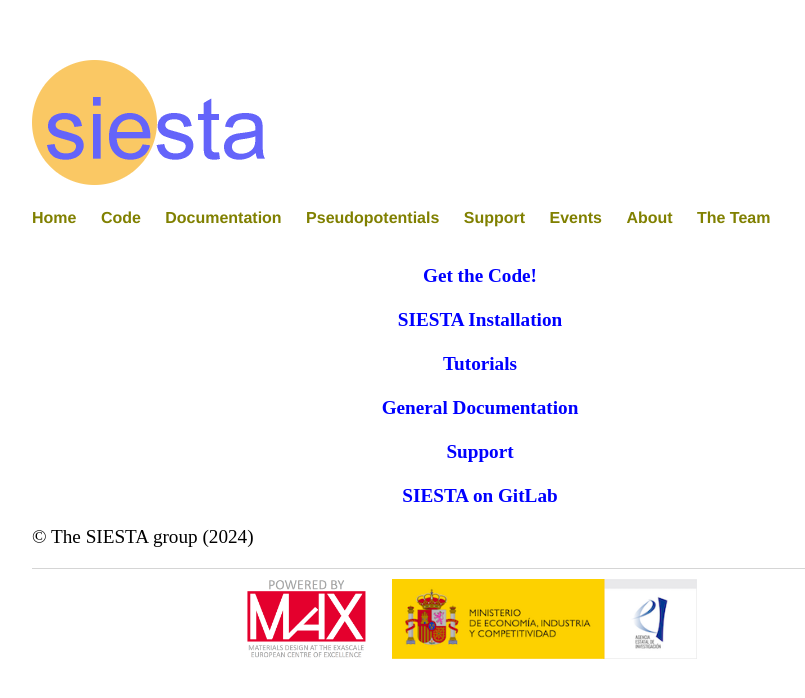
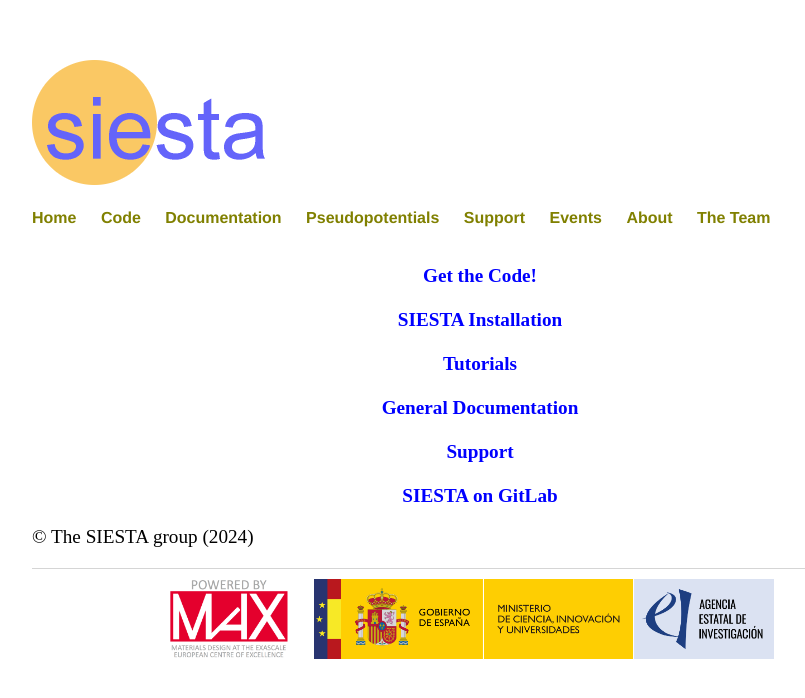
Before and after one commit to siesta-project/web-portal, a Jekyll site: the page built from index.html, in a window 1280 px wide. Shown: the top 698 px of the page, without its empty margins (160-965 px from the left). Built offline with Jekyll 4.4.1, drawn with Linux system fonts in a browser that asks for light colours.

Commit message:
Update footer: new AEI logo and alt.

```diff
--- a/_includes/footer.html
+++ b/_includes/footer.html
@@ -1,10 +1,10 @@
 <footer>
   <center>
   <ul>
-    <li><iMG class="sponsors" SRC ="{{ site.baseurl }}/Powered_by_MaX.png"
-	     ALT = "[MaX CoE]">
-    <li><iMG class="sponsors" SRC ="{{ site.baseurl }}/MINECO-AEI.png"
-	     ALT = "[Severo Ochoa]">
+    <li><img class="sponsors" src ="{{ site.baseurl }}/Powered_by_MaX.png"
+	     alt = "[MaX CoE]">
+    <li><img class="sponsors" src ="{{ site.baseurl }}/MICIU-AEI.jpg"
+	     alt = "[Agencia Estatal de Investigación]">
   </ul>
   </center>
 </footer>
```
Also changed, not shown: MICIU-AEI.jpg (added), MINECO-AEI.png (deleted).
